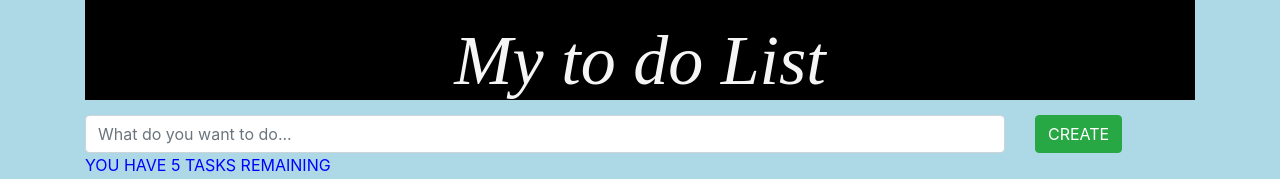
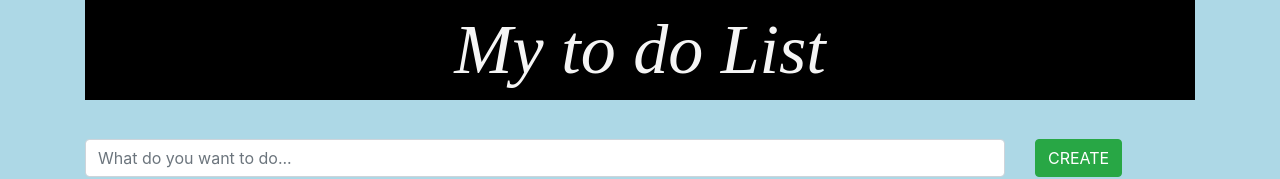
Before and after one commit to shazia5/todo_app_fronted, a React (Create React App) app: page / in a window 1280 px wide. Shown: the top 179 px of the page. Built offline with nearby package versions, Linux system fonts and the light colour scheme.

Commit message:
some brk added

```diff
--- a/src/App.js
+++ b/src/App.js
@@ -44,7 +44,9 @@ class App extends React.Component {
  render() {
  return (
       <div className="container">
-       <Header />
+
+      <Header />
+      <br />
        <AddTask newTask={this.addTaskToList} />
 
        <TaskCounter count={this.state.tasks.length} />
--- a/src/components/Footer.js
+++ b/src/components/Footer.js
@@ -16,4 +16,5 @@ class Footer extends React.Component {
     }
 
 }
-      export default Footer;
+
+export default Footer;
--- a/src/components/Header.js
+++ b/src/components/Header.js
@@ -3,7 +3,10 @@ import React from 'react';
 class Header extends React.Component {
     render(){
         return(
+            <h1>
             <header className="navbar">My to do List</header>
+            </h1>
+
         );
     }
 }
--- a/src/components/TaskCounter.js
+++ b/src/components/TaskCounter.js
@@ -6,6 +6,7 @@ class TaskCounter extends React.Component {
         <div className="row d-none d-md-block">
             <div className="col">
                 YOU HAVE {this.props.count} TASKS REMAINING
+
             </div>
         </div>
     );
```
Also changed, not shown: 1 other file (tests, documents, lock files or other folders).
